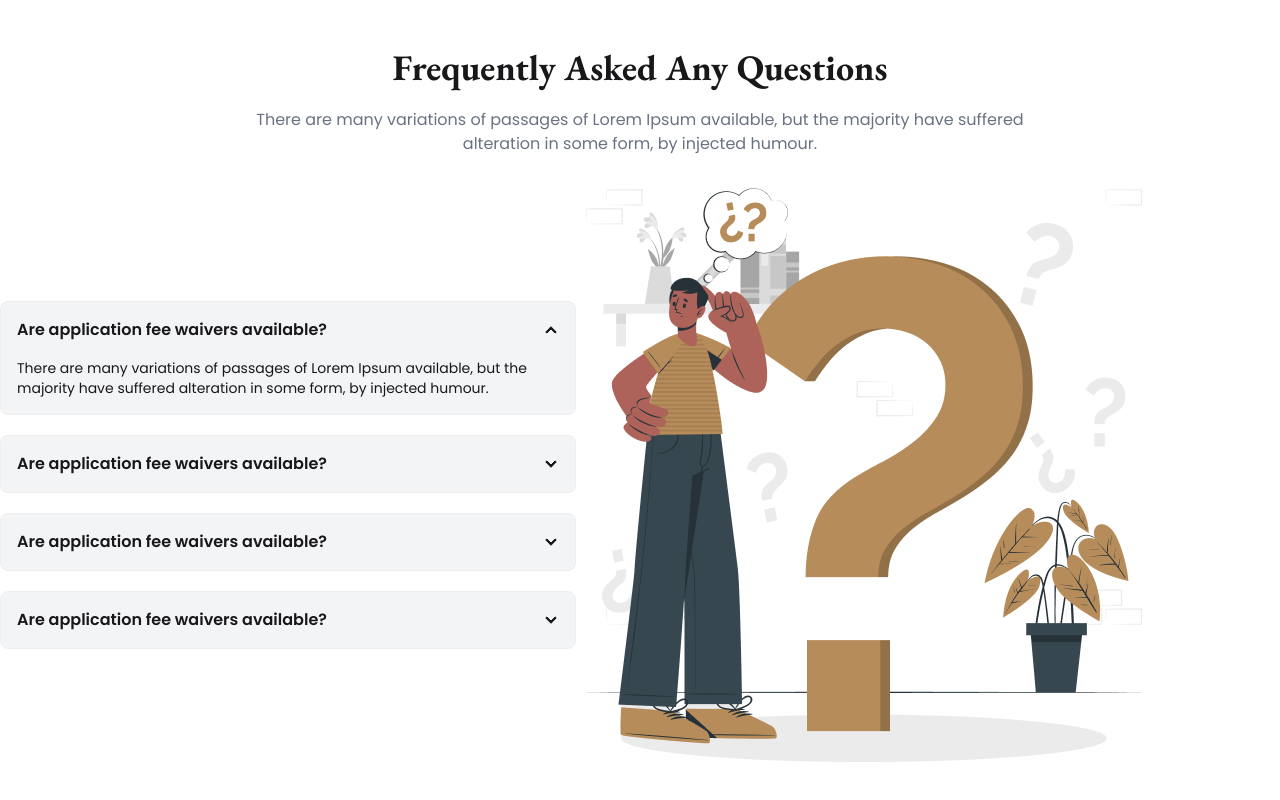
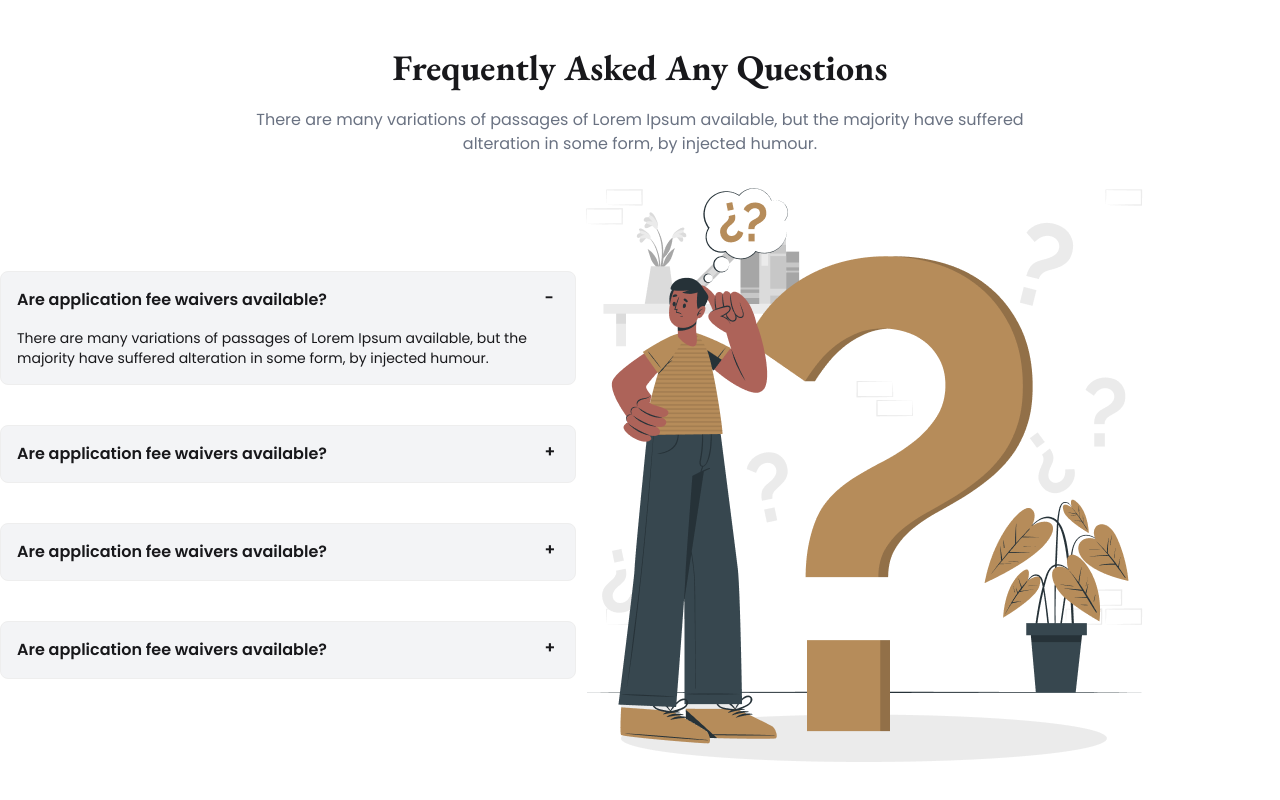
Before and after one commit to omarfarhatul/legal-solutions-project, a plain HTML site: page index.html in a window 1280 px wide. Shown: the part 2475-3275 px from the top of the page. Drawn offline with nearby package versions, Linux system fonts and the light colour scheme.

Commit message:
Update asked questions

```diff
--- a/index.html
+++ b/index.html
@@ -197,23 +197,23 @@
 
         <!-- Accordion -->
         <div class="grid lg:grid-cols-2 lg:w-9/10 mt-8">
-          <div class="space-y-4 lg:space-y-5 lg:my-auto">
-            <div class="collapse collapse-arrow bg-base-100 border border-base-300 bg-gray-100">
+          <div class="space-y-4 lg:space-y-10 lg:my-auto">
+            <div class="collapse collapse-plus bg-base-100 border border-base-300 bg-gray-100">
               <input type="radio" name="my-accordion-2" checked="checked" />
               <div class="collapse-title font-semibold">Are application fee waivers available?</div>
               <div class="collapse-content text-sm">There are many variations of passages of Lorem Ipsum available, but the majority have suffered alteration in some form, by injected humour. </div>
           </div>
-        <div class="collapse collapse-arrow bg-base-100 border border-base-300 bg-gray-100">
+        <div class="collapse collapse-plus bg-base-100 border border-base-300 bg-gray-100">
           <input type="radio" name="my-accordion-2" />
           <div class="collapse-title font-semibold">Are application fee waivers available?</div>
           <div class="collapse-content text-sm">Click on "Forgot Password" on the login page and follow the instructions sent to your email.</div>
       </div>
-      <div class="collapse collapse-arrow bg-base-100 border border-base-300 bg-gray-100">
+      <div class="collapse collapse-plus bg-base-100 border border-base-300 bg-gray-100">
         <input type="radio" name="my-accordion-2" />
         <div class="collapse-title font-semibold">Are application fee waivers available?</div>
         <div class="collapse-content text-sm">Go to "My Account" settings and select "Edit Profile" to make changes.</div>
       </div>
-      <div class="collapse collapse-arrow bg-base-100 border border-base-300 bg-gray-100">
+      <div class="collapse collapse-plus bg-base-100 border border-base-300 bg-gray-100">
         <input type="radio" name="my-accordion-2" />
         <div class="collapse-title font-semibold">Are application fee waivers available?</div>
         <div class="collapse-content text-sm">Go to "My Account" settings and select "Edit Profile" to make changes.</div>
```
